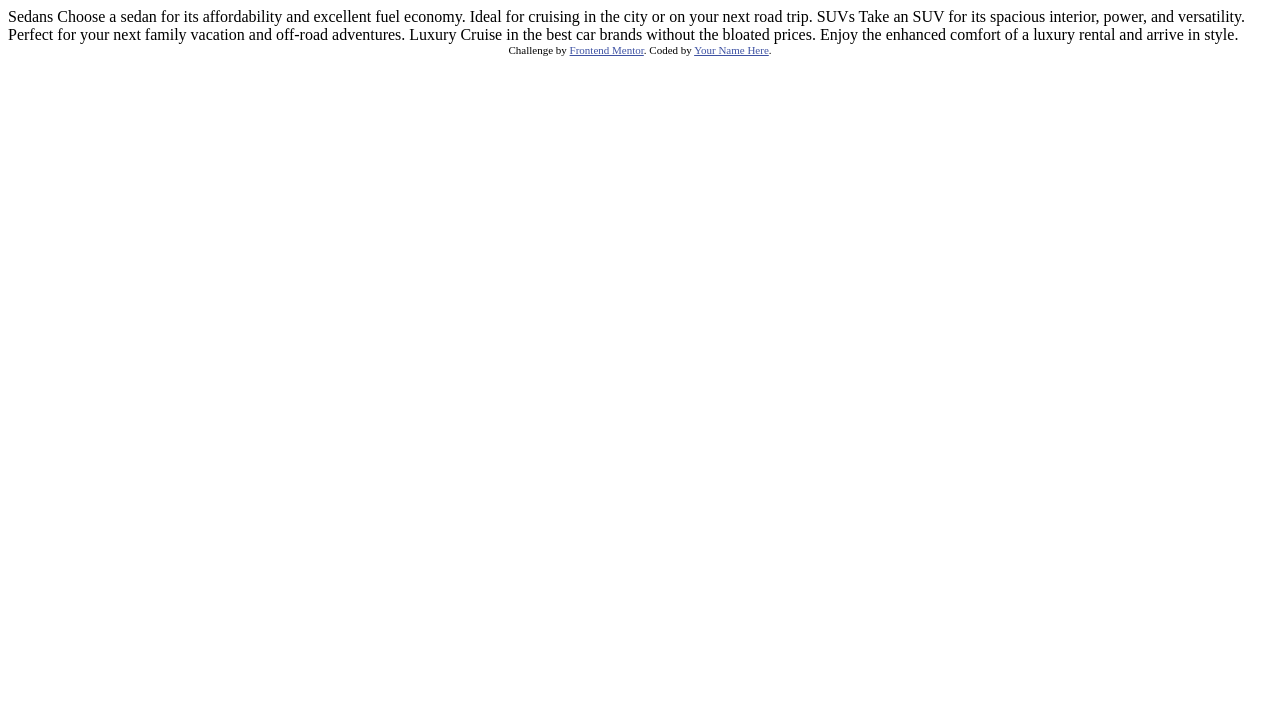
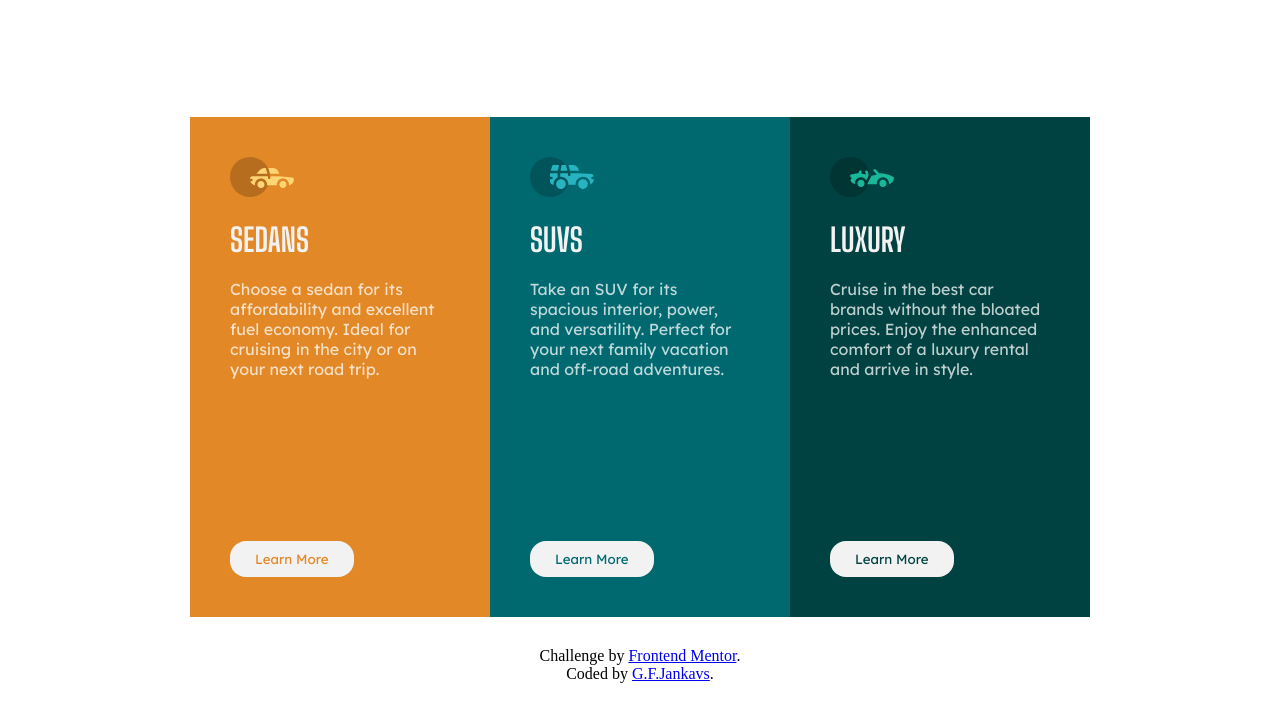
Before and after one commit to GFJankavs/column-preview-card-component, a plain HTML site: page index.html in a window 1280 px wide. Drawn offline with Linux system fonts and the light colour scheme.

Commit message:
Finalised version
Created solution for the challenge

```diff
--- a/index.html
+++ b/index.html
@@ -5,32 +5,66 @@
   <meta name="viewport" content="width=device-width, initial-scale=1.0"> <!-- displays site properly based on user's device -->
 
   <link rel="icon" type="image/png" sizes="32x32" href="./images/favicon-32x32.png">
-
+  <link rel="stylesheet" href="style.css">
   <title>Frontend Mentor | 3-column preview card component</title>
-
-  <!-- Feel free to remove these styles or customise in your own stylesheet 👍 -->
-  <style>
-    .attribution { font-size: 11px; text-align: center; }
-    .attribution a { color: hsl(228, 45%, 44%); }
-  </style>
 </head>
 <body>
-
-  Sedans
+  <main>
+    <div class="container">
+      <div class="content__container content__container--sedan">
+        <div class="content__top">
+          <img src="./images/icon-sedans.svg" alt="Sedans Icon" class="content__image">
+          <h1 class="content__heading">Sedans</h1>
+          <p class="content__paragraph">
             Choose a sedan for its affordability and excellent fuel economy. Ideal for cruising in the city
             or on your next road trip.
-
-  SUVs
+          </p>
+        </div>
+        <div class="content__bottom">
+          <button class="content__button content__button--sedan">
+            Learn More
+          </button>
+        </div>
+      </div>
+      <div class="content__container content__container--suv">
+        <div class="content__top">
+          <img src="./images/icon-suvs.svg" alt="SUV Icon" class="content__image">
+          <h1 class="content__heading">Suvs</h1>
+          <p class="content__paragraph">
             Take an SUV for its spacious interior, power, and versatility. Perfect for your next family vacation
             and off-road adventures.
-
-  Luxury
+          </p>
+        </div>
+        <div class="content__bottom">
+          <button class="content__button content__button--suv">
+            Learn More
+          </button>
+        </div>
+      </div>
+      <div class="content__container content__container--luxury">
+        <div class="content__top">
+          <img src="./images/icon-luxury.svg" alt="Luxury Icon" class="content__image">
+          <h1 class="content__heading">Luxury</h1>
+          <p class="content__paragraph">
             Cruise in the best car brands without the bloated prices. Enjoy the enhanced comfort of a luxury
             rental and arrive in style.
-
+          </p>
+        </div>
+        <div class="content__bottom">
+          <button class="content__button content__button--luxury">
+            Learn More
+          </button>
+        </div>
+      </div>
+    </div>
     <div class="attribution">
+      <p>
         Challenge by <a href="https://www.frontendmentor.io?ref=challenge" target="_blank">Frontend Mentor</a>.
-    Coded by <a href="#">Your Name Here</a>.
+      </p>
+      <p>
+        Coded by <a href="https://www.linkedin.com/in/gustavs-fricis-jankavs/">G.F.Jankavs</a>.
+      </p>
     </div>
+  </main>
 </body>
 </html>
--- /dev/null
+++ b/style.css
@@ -0,0 +1,116 @@
+@import url('https://fonts.googleapis.com/css2?family=Big+Shoulders+Display:wght@700&family=Lexend+Deca&display=swap');
+
+:root {
+    --primary-orange-bright: hsl(31, 77%, 52%);
+    --primary-cyan-dark: hsl(184, 100%, 22%);
+    --primary-cyan-darkvery: hsl(179, 100%, 13%);
+    --neutral-white: hsla(0, 0%, 100%, 0.75);
+    --neutral-gray: hsl(0, 0%, 95%);
+}
+
+* {
+    margin: 0;
+    padding: 0;
+    box-sizing: border-box;
+}
+
+main {
+    width: 100%;
+    max-width: 1440px;
+    margin: 0 auto;
+    display: flex;
+    flex-direction: column;
+    justify-content: center;
+    align-items: center;
+    height: 100%;
+    min-height: 100vh;
+    padding: 0 20px;
+}
+
+.container {
+    display: flex;
+    justify-content: center;
+    min-height: 500px;
+}
+
+.content__container {
+    padding: 40px;
+    flex-basis: 300px;
+    display: flex;
+    flex-direction: column;
+    justify-content: space-between;
+}
+
+.content__heading {
+    color: var(--neutral-gray);
+    font-family: 'Big Shoulders Display', cursive;
+    text-transform: uppercase;
+    margin: 20px 0;
+}
+
+.content__paragraph {
+    color: var(--neutral-white);
+    font-family: 'Lexend Deca', sans-serif;
+}
+
+.content__container--sedan {
+    background-color: var(--primary-orange-bright);
+}
+
+.content__container--suv {
+    background-color: var(--primary-cyan-dark);
+}
+
+.content__container--luxury {
+    background-color: var(--primary-cyan-darkvery);
+}
+
+.content__button {
+    border: none;
+    border-radius:16px;
+    padding: 10px 25px;
+    background-color: var(--neutral-gray);
+    font-family: 'Lexend Deca', sans-serif;
+    cursor: pointer;
+    width: auto;
+}
+
+.content__button--sedan {
+    color: var(--primary-orange-bright);
+}
+
+.content__button--suv {
+    color: var(--primary-cyan-dark);
+}
+
+.content__button--luxury {
+    color: var(--primary-cyan-darkvery);
+}
+
+.attribution {
+    margin-top: 30px;
+    display: flex;
+    flex-direction: column;
+    align-items: center;
+}
+
+@media(max-width: 650px) {
+    main {
+        height: auto;
+        padding: 0 50px;
+    }
+
+    .container {
+        flex-direction: column;
+        min-height: 700px;
+    }
+
+    .content__container {
+        flex-basis: auto;
+        gap: 30px;
+    }
+
+    .content__button {
+        position: relative;
+    }
+}
```
Also changed, not shown: 1 other file. Lines whose indentation alone changed are shown as unchanged.
